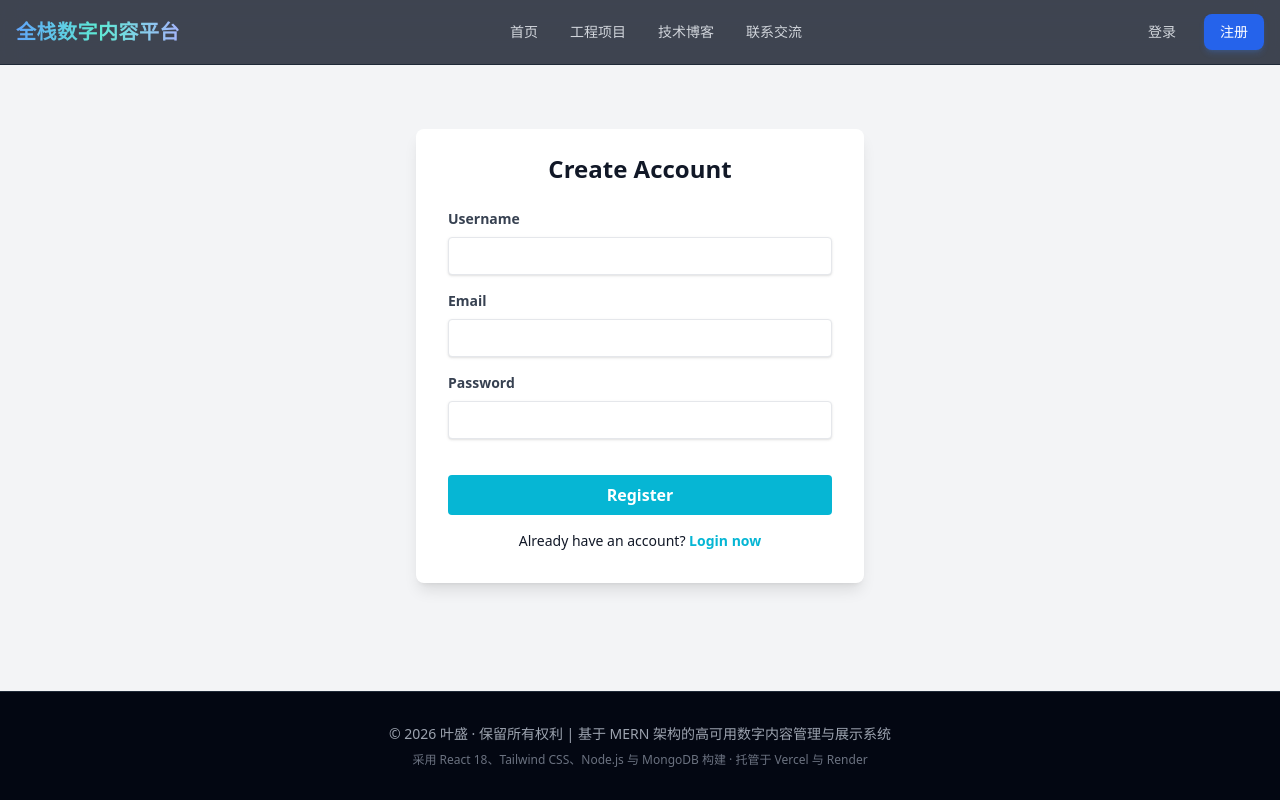
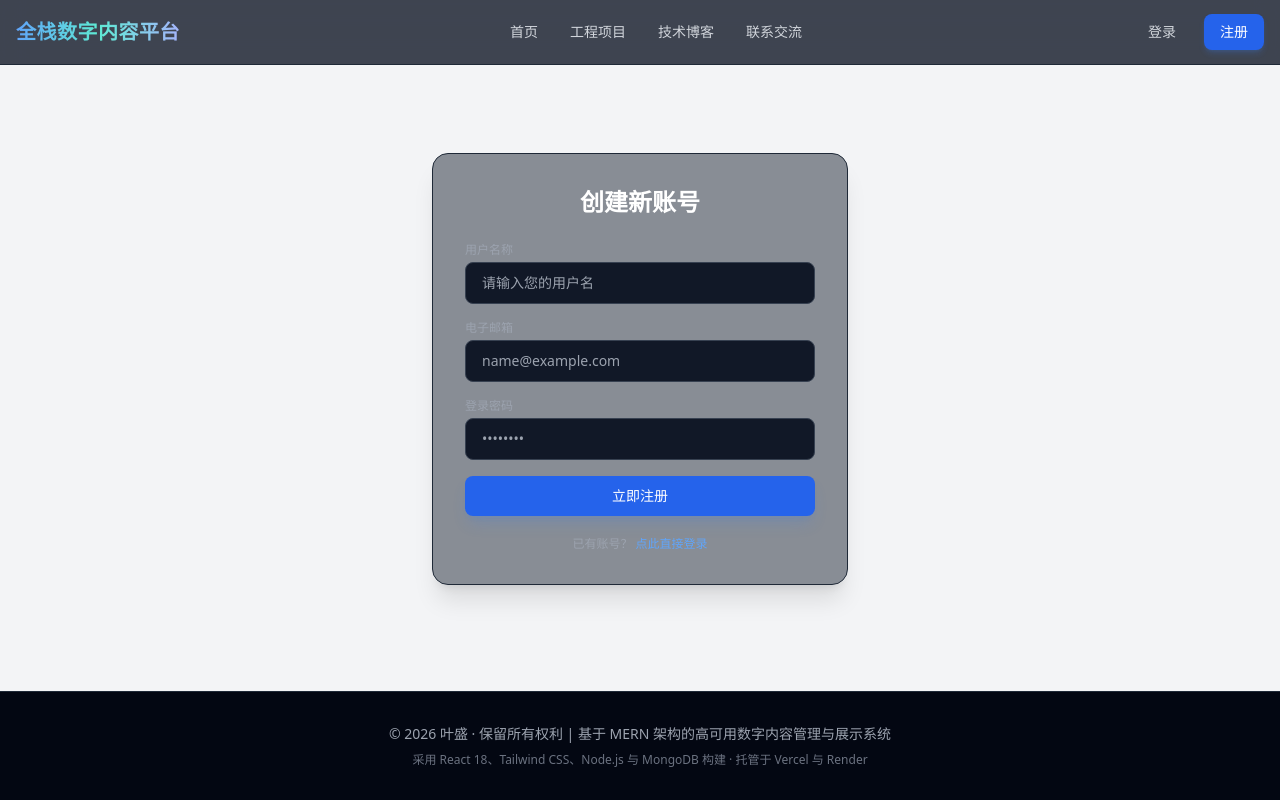
Before and after one commit to yes670/Portfolio, a React (Vite) app: page /register in a window 1280 px wide. Built offline with nearby package versions, Linux system fonts and the light colour scheme; a web font is replaced by a local one.

Commit message:
RegisterPage.jsx

```diff
--- a/src/pages/RegisterPage.jsx
+++ b/src/pages/RegisterPage.jsx
@@ -1,8 +1,5 @@
-// src/pages/RegisterPage.jsx
-
 import React, { useState } from 'react';
-import { Link, useNavigate } from 'react-router-dom';
-import { useAuth } from '../context/AuthContext';
+import { useNavigate, Link } from 'react-router-dom';
 
 export default function RegisterPage() {
   const [username, setUsername] = useState('');
@@ -10,87 +7,96 @@ export default function RegisterPage() {
   const [password, setPassword] = useState('');
   const [error, setError] = useState('');
   const [loading, setLoading] = useState(false);
-  const { register } = useAuth();
   const navigate = useNavigate();
 
-  const handleSubmit = async (e) => {
+  const handleRegister = async (e) => {
     e.preventDefault();
     setError('');
     setLoading(true);
+
     try {
-      await register({ username, email, password });
-      alert('Registration successful! You can now log in.');
+      const res = await fetch('https://capstone-api-yes670.onrender.com/api/auth/register', {
+        method: 'POST',
+        headers: { 'Content-Type': 'application/json' },
+        body: JSON.stringify({ username, email, password }),
+      });
+      const data = await res.json();
+      if (res.ok) {
         navigate('/login');
-    } catch (err) {
-      setError(err.response?.data?.message || 'Registration failed. Please check your input.');
-      console.error("Registration failed:", err);
+      } else {
+        setError(data.message || '注册失败，请检查填写信息');
+      }
+    } catch {
+      setError('网络请求失败，请稍后重试');
     } finally {
       setLoading(false);
     }
   };
 
   return (
-    <div className="max-w-md mx-auto mt-10 animate-fade-in">
-      <form onSubmit={handleSubmit} className="bg-white dark:bg-gray-800 shadow-lg rounded-lg px-8 pt-6 pb-8 mb-4">
-        <h2 className="text-2xl font-bold text-center mb-6">Create Account</h2>
-        {error && <p className="bg-red-500 text-white text-center p-3 rounded mb-4">{error}</p>}
+    <div className="max-w-md mx-auto py-16 px-4">
+      <div className="bg-gray-800/50 p-8 rounded-2xl border border-gray-800 shadow-xl">
+        <h1 className="text-2xl font-bold text-white text-center mb-6">创建新账号</h1>
 
-        <div className="mb-4">
-          <label className="block text-gray-700 dark:text-gray-300 text-sm font-bold mb-2" htmlFor="username">
-            Username
-          </label>
+        {error && (
+          <div className="p-3 mb-4 text-xs text-red-400 bg-red-500/10 rounded-lg border border-red-500/20">
+            {error}
+          </div>
+        )}
+
+        <form onSubmit={handleRegister} className="space-y-4">
+          <div>
+            <label className="block text-xs font-medium text-gray-400 mb-1">用户名称</label>
             <input
-            id="username"
               type="text"
+              required
               value={username}
               onChange={(e) => setUsername(e.target.value)}
-            required
-            className="shadow appearance-none border rounded w-full py-2 px-3 text-gray-700 leading-tight focus:outline-none focus:shadow-outline dark:bg-gray-700 dark:border-gray-600 dark:text-white"
+              className="w-full px-4 py-2.5 rounded-lg bg-gray-900 border border-gray-700 text-white focus:outline-none focus:border-blue-500 text-sm"
+              placeholder="请输入您的用户名"
             />
           </div>
 
-        <div className="mb-4">
-          <label className="block text-gray-700 dark:text-gray-300 text-sm font-bold mb-2" htmlFor="email">
-            Email
-          </label>
+          <div>
+            <label className="block text-xs font-medium text-gray-400 mb-1">电子邮箱</label>
             <input
-            id="email"
               type="email"
+              required
               value={email}
               onChange={(e) => setEmail(e.target.value)}
-            required
-            className="shadow appearance-none border rounded w-full py-2 px-3 text-gray-700 leading-tight focus:outline-none focus:shadow-outline dark:bg-gray-700 dark:border-gray-600 dark:text-white"
+              className="w-full px-4 py-2.5 rounded-lg bg-gray-900 border border-gray-700 text-white focus:outline-none focus:border-blue-500 text-sm"
+              placeholder="name@example.com"
             />
           </div>
 
-        <div className="mb-6">
-          <label className="block text-gray-700 dark:text-gray-300 text-sm font-bold mb-2" htmlFor="password">
-            Password
-          </label>
+          <div>
+            <label className="block text-xs font-medium text-gray-400 mb-1">登录密码</label>
             <input
-            id="password"
               type="password"
+              required
               value={password}
               onChange={(e) => setPassword(e.target.value)}
-            required
-            className="shadow appearance-none border rounded w-full py-2 px-3 text-gray-700 mb-3 leading-tight focus:outline-none focus:shadow-outline dark:bg-gray-700 dark:border-gray-600 dark:text-white"
+              className="w-full px-4 py-2.5 rounded-lg bg-gray-900 border border-gray-700 text-white focus:outline-none focus:border-blue-500 text-sm"
+              placeholder="••••••••"
             />
           </div>
 
-        <div className="flex items-center justify-between">
           <button
             type="submit"
             disabled={loading}
-            className="bg-cyan-500 hover:bg-cyan-600 text-white font-bold py-2 px-4 rounded focus:outline-none focus:shadow-outline w-full disabled:bg-gray-400"
+            className="w-full py-2.5 rounded-lg bg-blue-600 hover:bg-blue-500 text-white font-medium text-sm transition shadow-lg shadow-blue-500/20 disabled:opacity-50"
           >
-            {loading ? 'Registering...' : 'Register'}
+            {loading ? '注册中...' : '立即注册'}
           </button>
+        </form>
+
+        <p className="text-center text-xs text-gray-400 mt-5">
+          已有账号？{' '}
+          <Link to="/login" className="text-blue-400 hover:underline">
+            点此直接登录
+          </Link>
+        </p>
       </div>
-
-        <p className="text-center mt-4 text-sm">
-          Already have an account? <Link to="/login" className="font-bold text-cyan-500 hover:underline">Login now</Link>
-        </p>
-      </form>
     </div>
   );
 }
```
Lines whose indentation alone changed are shown as unchanged.
